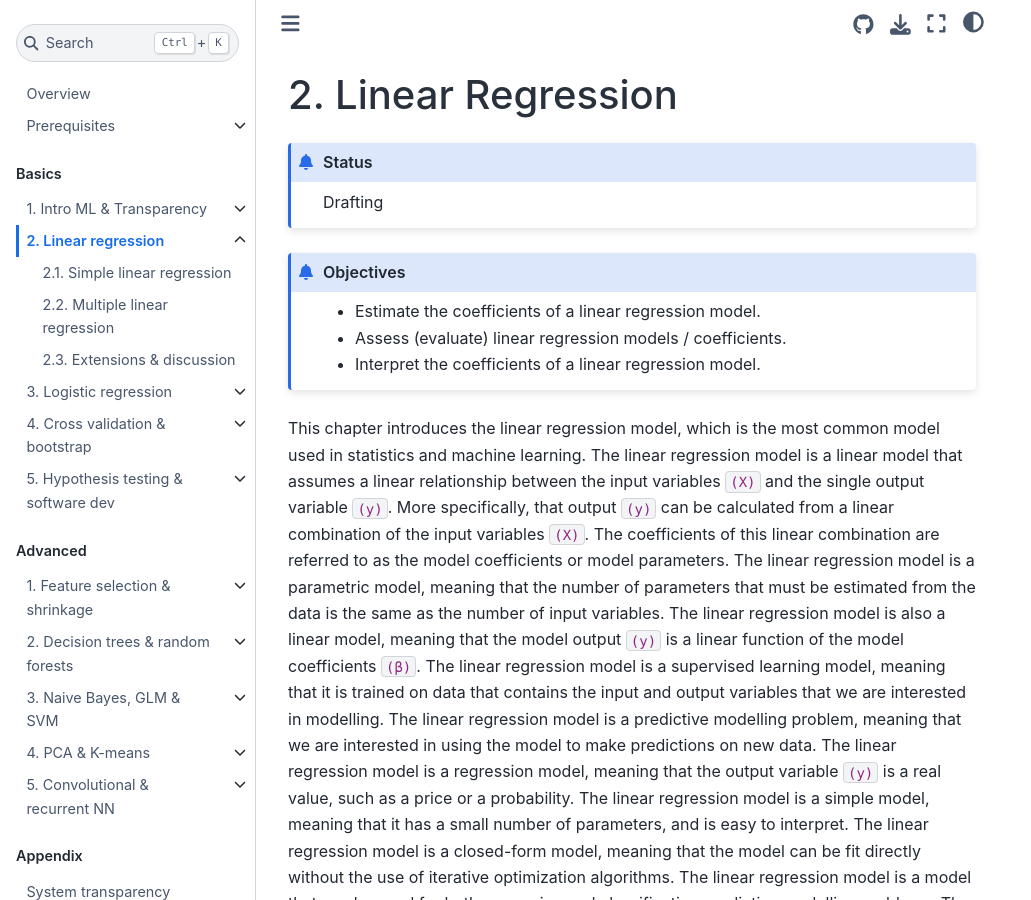
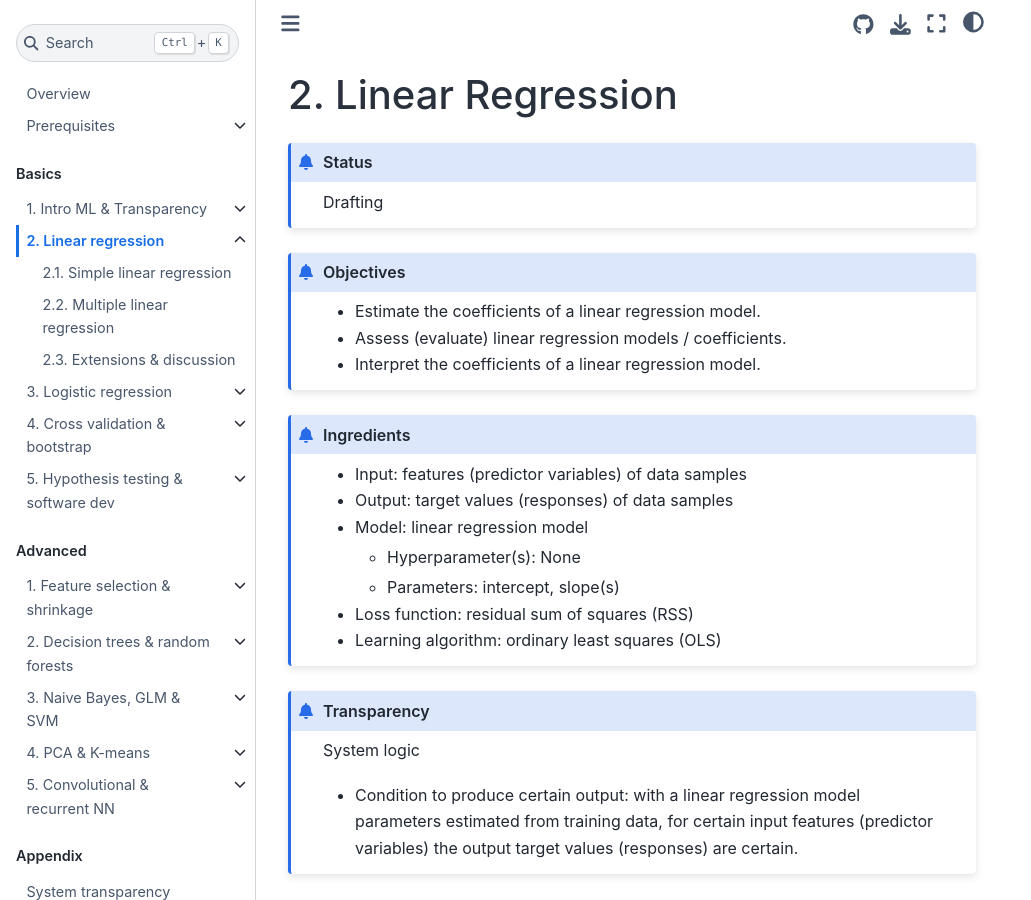
Before and after one commit to pykale/transparentML, a Jupyter Book: the page built from content/02-linear-reg/overview.md, in a window 1280 px wide and 900 px high. Shown: the whole window, without its empty margins (0-1031 px from the left). Built offline with Jupyter Book 1.0.4 settings and Sphinx 7.4.7 and the Sphinx Book theme 1.1.4, drawn with Linux system fonts in a browser that asks for light colours; pages that are not in the unit, such as notebooks, are missing from menus.

Commit message:
update linear regression overview

````diff
--- a/content/02-linear-reg/overview.md
+++ b/content/02-linear-reg/overview.md
@@ -8,6 +8,21 @@
 - Estimate the coefficients of a linear regression model.
 - Assess (evaluate) linear regression models / coefficients.
 - Interpret the coefficients of a linear regression model.
+```
+
+```{admonition} Ingredients
+- Input: features (predictor variables) of data samples
+- Output: target values (responses) of data samples
+- Model: linear regression model
+  - Hyperparameter(s): None
+  - Parameters: intercept, slope(s)
+- Loss function: residual sum of squares (RSS)
+- Learning algorithm: ordinary least squares (OLS)
+```
+
+```{admonition} Transparency
+System logic
+- Condition to produce certain output: with a linear regression model parameters estimated from training data, for certain input features (predictor variables) the output target values (responses) are certain.
 ```
 
 <!-- Generated by Copilot -->
````
